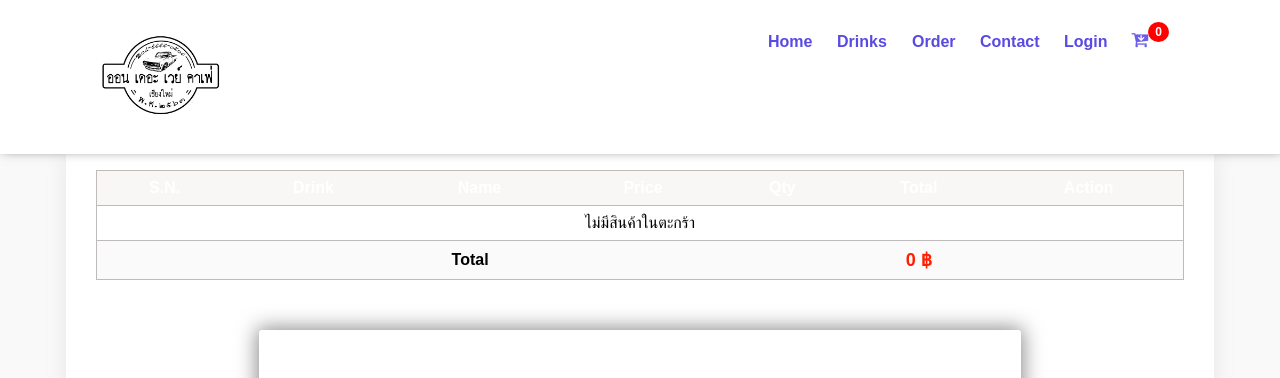
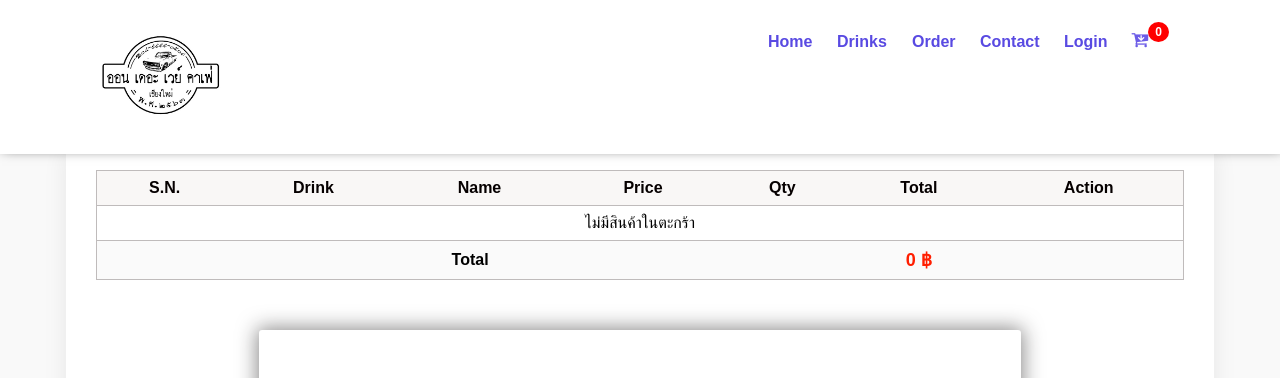
Before and after one commit to pornnapa2546/on, a PHP site: page /order.html in a window 1280 px wide. Shown: the top 378 px of the page. Run offline with PHP 8.4, Linux system fonts and the light colour scheme.

Commit message:
นี่ก็สี

```diff
--- a/css/style.css
+++ b/css/style.css
@@ -448,7 +448,7 @@ fieldset legend {
 
 .tbl-full thead {
   background: #f9f7f6;
-  color: #fff;
+  color: #060000;
 }
 
 .tbl-full tr:nth-child(even) {
```
